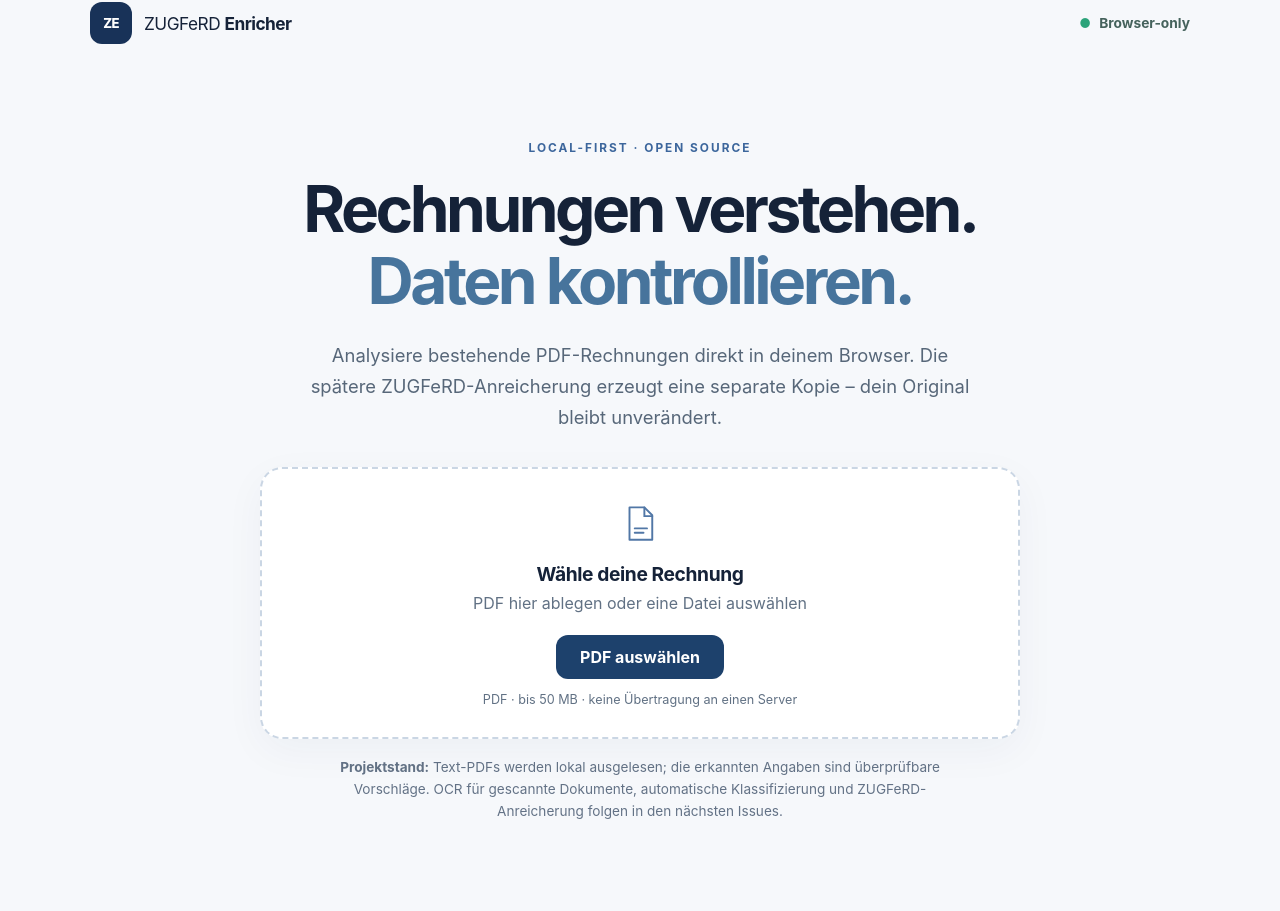
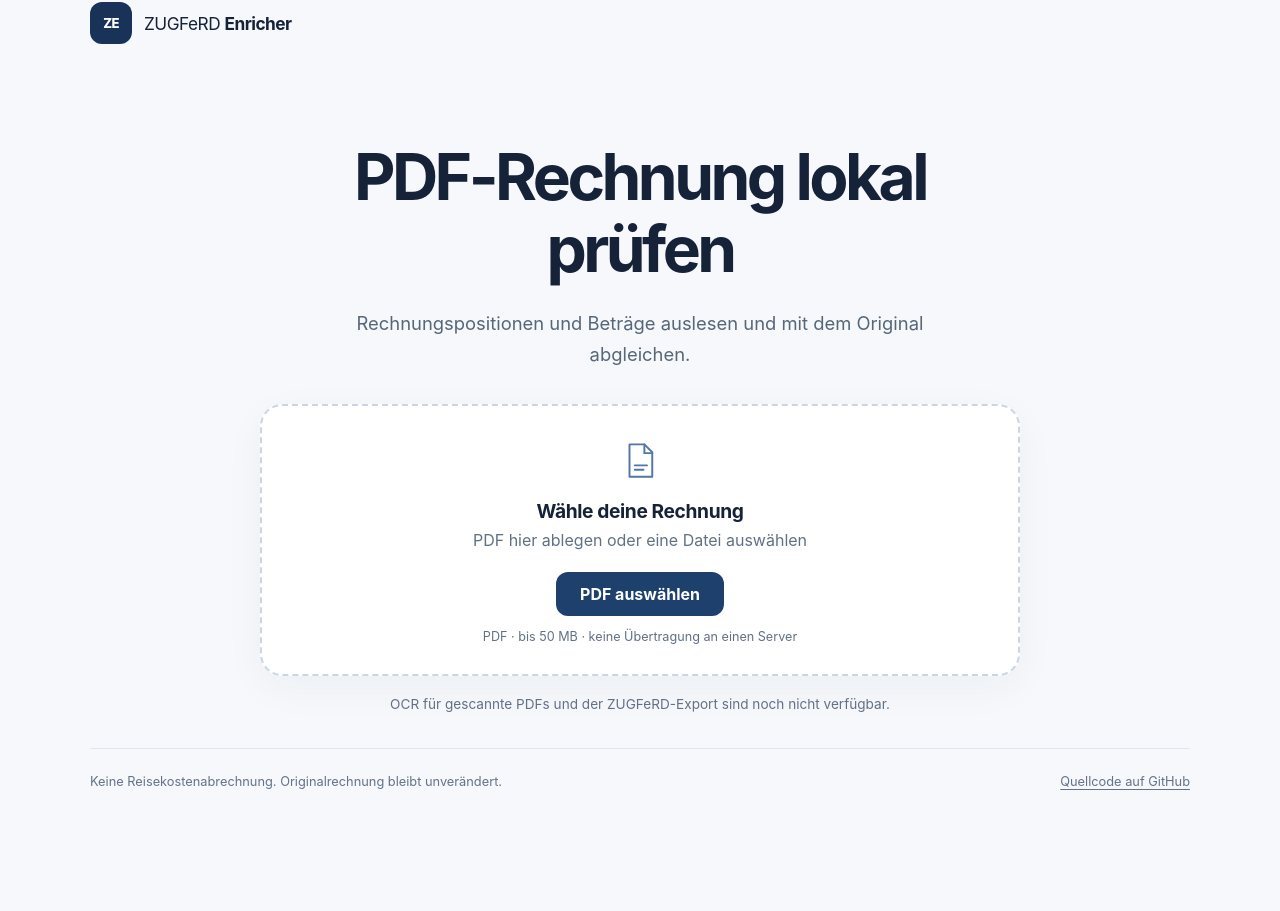
Before and after one commit to Schubidu/zugferd-enricher, a React (Vite) app: page / in a window 1280 px wide. Shown: the part 30-941 px from the top of the page. After the commit the page ends 861 px from the top, so only its background shows below. Built offline with nearby package versions, Linux system fonts and the light colour scheme.

Commit message:
ux(#3): remove template filler and focus on invoice review

```diff
--- a/src/App.tsx
+++ b/src/App.tsx
@@ -106,16 +106,13 @@ function App() {
           <span className="wordmark-icon" aria-hidden="true">ZE</span>
           <span>ZUGFeRD <strong>Enricher</strong></span>
         </a>
-        <span className="privacy-label"><span aria-hidden="true">●</span> Browser-only</span>
       </header>
 
-      <section className="hero" aria-labelledby="main-heading">
-        <div className="eyebrow">LOCAL-FIRST · OPEN SOURCE</div>
-        <h1 id="main-heading">Rechnungen verstehen.<br /><span>Daten kontrollieren.</span></h1>
-        <p className="lead">
-          Analysiere bestehende PDF-Rechnungen direkt in deinem Browser.
-          Die spätere ZUGFeRD-Anreicherung erzeugt eine separate Kopie – dein Original bleibt unverändert.
-        </p>
+      <section className={loaded ? "hero hero--reviewing" : "hero"} aria-labelledby="main-heading">
+        <h1 id="main-heading">PDF-Rechnung lokal prüfen</h1>
+        {!loaded && (
+          <p className="lead">Rechnungspositionen und Beträge auslesen und mit dem Original abgleichen.</p>
+        )}
 
         <section
           className="upload-panel"
@@ -123,15 +120,17 @@ function App() {
           onDragOver={(event) => event.preventDefault()}
           onDrop={handleDrop}
         >
+          {!loaded && (
             <div className="file-mark" aria-hidden="true">
               <svg viewBox="0 0 48 48" width="42" height="42" fill="none">
                 <path d="M12 5h17l9 9v28H12V5Z" stroke="currentColor" strokeWidth="2.2" strokeLinejoin="round" />
                 <path d="M29 5v10h9M18 29h14M18 34h10" stroke="currentColor" strokeWidth="2.2" strokeLinecap="round" />
               </svg>
             </div>
-          <h2>Wähle deine Rechnung</h2>
-          <p>PDF hier ablegen oder eine Datei auswählen</p>
-          <label className="file-button" htmlFor="invoice-pdf">PDF auswählen</label>
+          )}
+          <h2>{loaded ? "Ausgewählte Rechnung" : "Wähle deine Rechnung"}</h2>
+          {!loaded && <p>PDF hier ablegen oder eine Datei auswählen</p>}
+          <label className="file-button" htmlFor="invoice-pdf">{loaded ? "Andere PDF auswählen" : "PDF auswählen"}</label>
           <input
             ref={inputRef}
             className="file-input"
@@ -154,7 +153,7 @@ function App() {
               </button>
             </div>
           )}
-          {selectedFile && (
+          {selectedFile && !loaded && (
             <button
               type="button"
               className="read-button"
@@ -165,10 +164,9 @@ function App() {
             </button>
           )}
         </section>
-        <p className="scope-note">
-          <strong>Projektstand:</strong> Text-PDFs werden lokal ausgelesen; die erkannten Angaben sind überprüfbare Vorschläge.
-          OCR für gescannte Dokumente, automatische Klassifizierung und ZUGFeRD-Anreicherung folgen in den nächsten Issues.
-        </p>
+        {!loaded && (
+          <p className="scope-note">OCR für gescannte PDFs und der ZUGFeRD-Export sind noch nicht verfügbar.</p>
+        )}
       </section>
 
       {loaded && (
@@ -179,14 +177,9 @@ function App() {
           onDraftChange={draft => setLoaded(current => current ? {...current, draft} : current)}
         />
       )}
-      <section className="steps" aria-label="Geplanter Ablauf">
-        <div className="step"><span className="step-number">01</span><h3>Auslesen</h3><p>Texte und Rechnungspositionen direkt aus PDFs erkennen.</p></div>
-        <div className="step"><span className="step-number">02</span><h3>Prüfen</h3><p>Beträge und Steuergruppen nachvollziehbar abgleichen.</p></div>
-        <div className="step"><span className="step-number">03</span><h3>Anreichern</h3><p>Optional eine validierte ZUGFeRD-Verarbeitungskopie erzeugen.</p></div>
-      </section>
 
       <footer className="footer">
-        <span>Kein Upload. Keine Reisekostenabrechnung. Kein Ersatz für die Originalrechnung.</span>
+        <span>Keine Reisekostenabrechnung. Originalrechnung bleibt unverändert.</span>
         <a href="https://github.com/Schubidu/zugferd-enricher" rel="noreferrer" target="_blank">Quellcode auf GitHub</a>
       </footer>
     </main>
```
Lines whose indentation alone changed are shown as unchanged.
